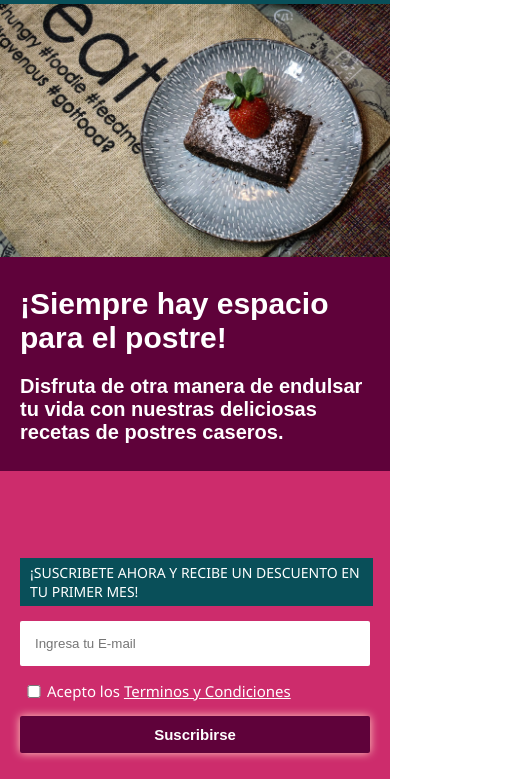
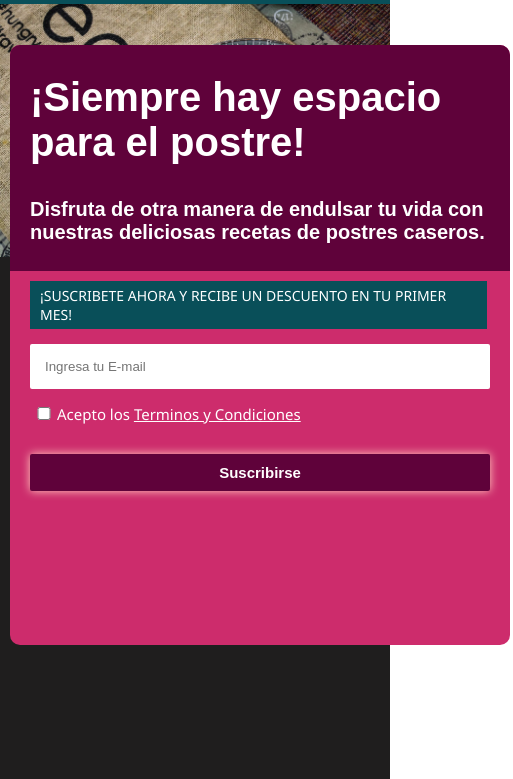
Before and after one commit to Luis-Arista/PROYECTO-1-Landing-de-Negocio, a plain HTML site: page index.html in a window 390 px wide. Shown: the part 65-844 px from the top of the page, 513 px wide, since content can reach past the window. Drawn offline with Linux system fonts and the light colour scheme.

Commit message:
para actualizar los estilos

```diff
--- a/style.css
+++ b/style.css
@@ -469,71 +469,6 @@ Responsive */
 
 @media (max-width: 820px){ /*tablets*/
 
-<<<<<<< HEAD
-=======
-
-    /* banner- -------------------------------------------*/
-
-    .banner {
-        width: 100%;
-        height: auto;
-        background-color: rgb(31, 30, 30);
-    }
-
-    .banner-imagen{
-        height: auto;
-     }
-
-    .banner-imagen img{
-       height: auto;
-    }
-
-    .banner-container {
-        display: flex;
-        height: auto;
-
-    }
-
-    .banner-info{
-        height: 500px ;
-        width: 100%;
-        position: relative;
-        top: 0;
-        margin: 0;
-        border-radius: 0;
-        display: flex;
-        justify-content: space-between;
-
-    }
-
-
-    .banner-info-title{
-        border-radius: 0px;
-    }
-
-
-    .banner-info-title h1 {
-        font-size: 30px;
-        margin-bottom: 5px;
-
-    }
-
-    .banner-info-form {
-        margin-top: 0px;
-        display: flex;
-        align-items: center;
-        justify-content: center;
-        height: 100%;
-
-    }
-
-    .banner-button-form {
-        margin-top: 0px;
-
-    }
-
-
->>>>>>> a90c228 (Correccion para celulares y tablets al igual que mejora en las descripciones de los productos)
     /* Desserts---------------------------------- */
 
     .dessert-products {
@@ -593,7 +528,6 @@ Responsive */
 
     }
 
-<<<<<<< HEAD
     /* banner------------------------------------------ */
 
 
@@ -608,9 +542,6 @@ Responsive */
     .banner-info-form {
         margin-top: 0px;
     }
-=======
-
->>>>>>> a90c228 (Correccion para celulares y tablets al igual que mejora en las descripciones de los productos)
 
 
     /*---footer----------------------------------------------*/
```
